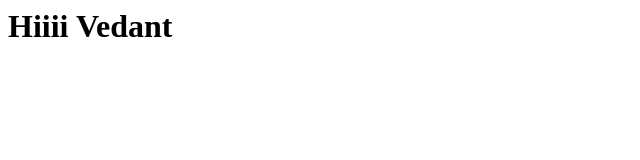
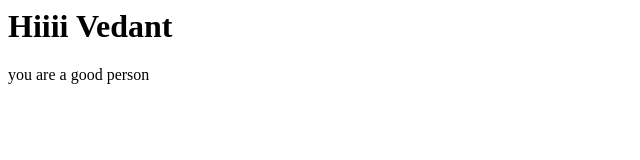
Before and after one commit to Ved0902/localRepo, a plain HTML site: page index.html in a window 1280 px wide. Shown: the whole page, without its empty margins (0-640 px from the left). Drawn offline with Linux system fonts and the light colour scheme.

Commit message:
addedd new message

```diff
--- a/index.html
+++ b/index.html
@@ -1 +1,2 @@
 <h1>Hiiii Vedant</h1>
+<p>you are a good person</p>
```
